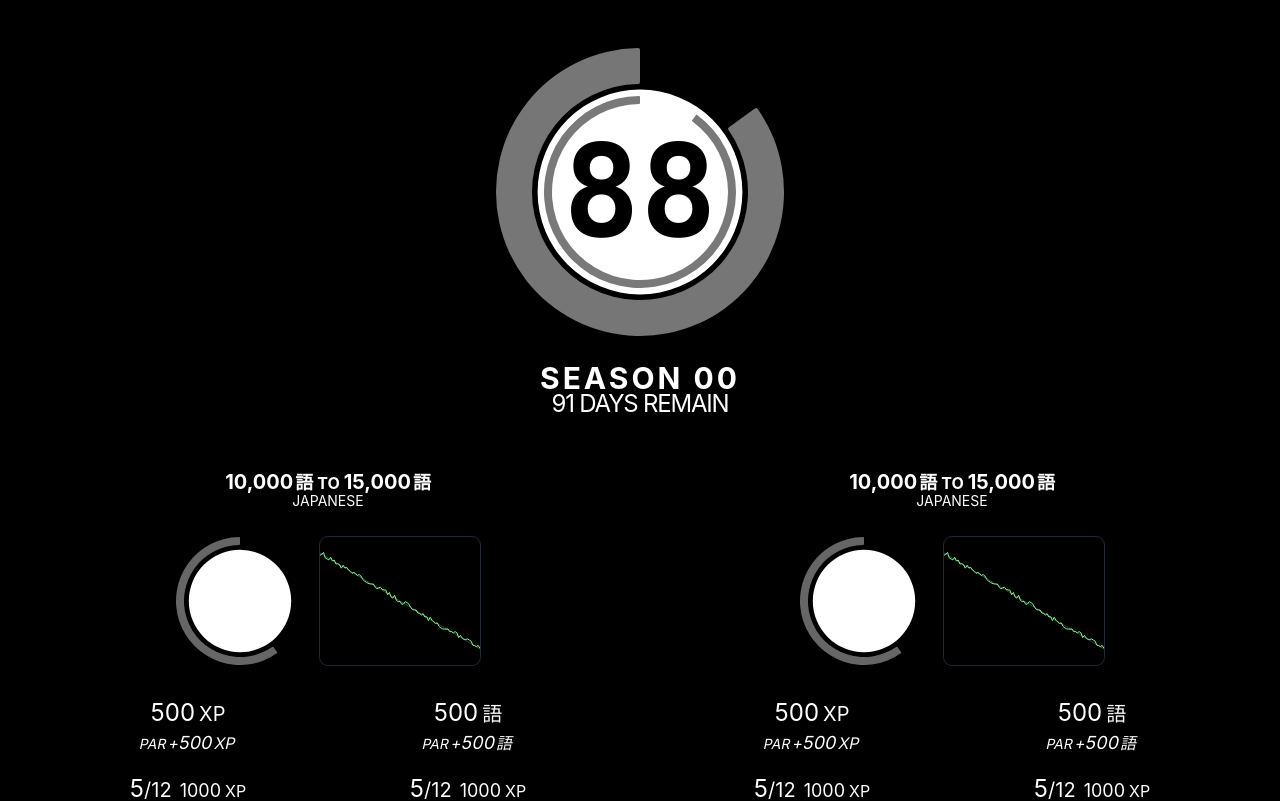
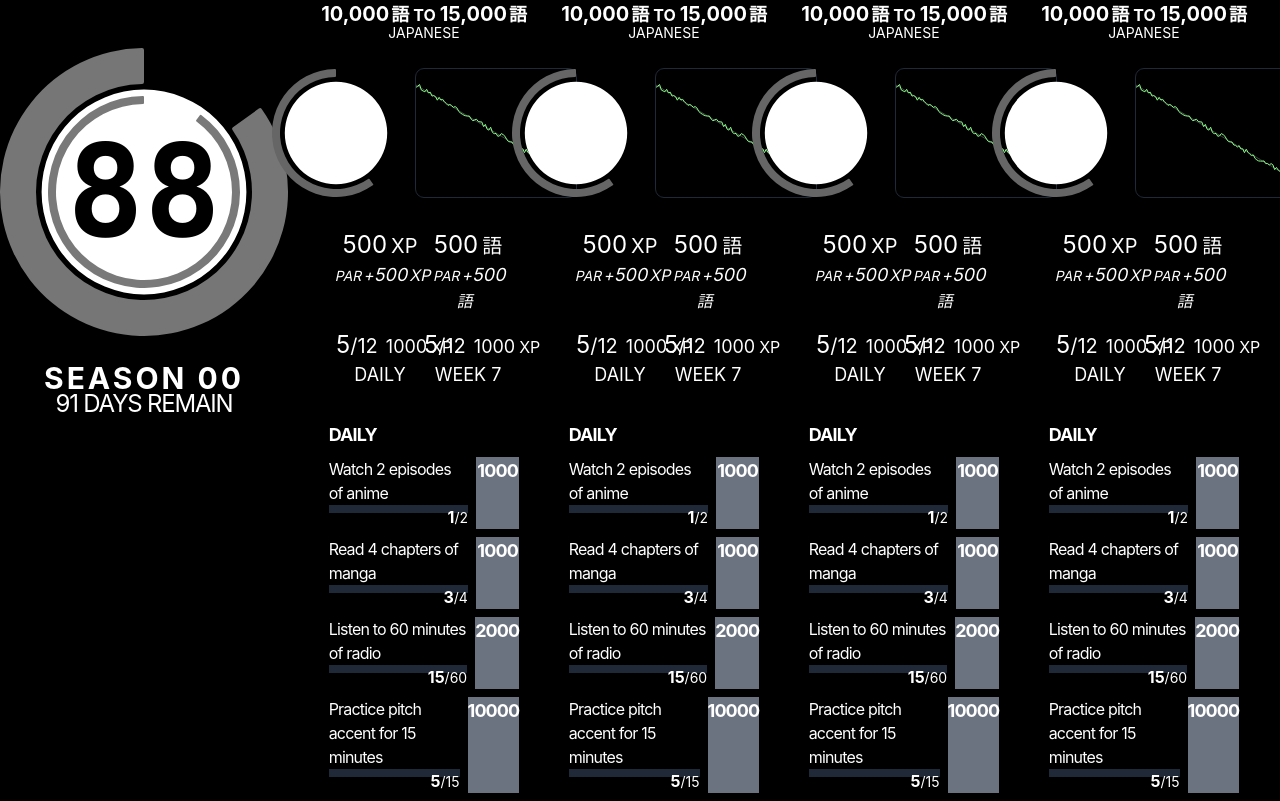
Before and after one commit to everalert/habits-battlepass, a Next.js app: page / in a window 1280 px wide. Shown: the top 801 px of the page. Built offline with nearby package versions, Linux system fonts and the light colour scheme.

Commit message:
respace for full-width page

```diff
--- a/src/modules/scoreboard.module.js
+++ b/src/modules/scoreboard.module.js
@@ -3,9 +3,9 @@ import SeasonPanel from './SeasonPanel.module'
 
 export default function Scoreboard() {
 	 return (
-		<main>
+		<main className='flex w-screen'>
 			<SeasonPanel/>
-			<div className="grid grid-cols-2 gap-8 px-8">
+			<div className="grid grid-cols-4 gap-8 px-8 grow">
 				<GoalPanel/>
 				<GoalPanel/>
 				<GoalPanel/>
--- a/src/modules/seasonpanel.module.js
+++ b/src/modules/seasonpanel.module.js
@@ -2,7 +2,7 @@ import RadialBar from '../elements/RadialBar.element'
 
 export default function SeasonPanel() {
 	 return (
-			<div className="my-12 text-center">
+			<div className="w-96 my-12 text-center">
 				<div className="relative w-72 h-72 mx-auto mb-6">
 					<div className="iconProgressBar">
 						<RadialBar size={288} value={85000} thickness={36} />
```
